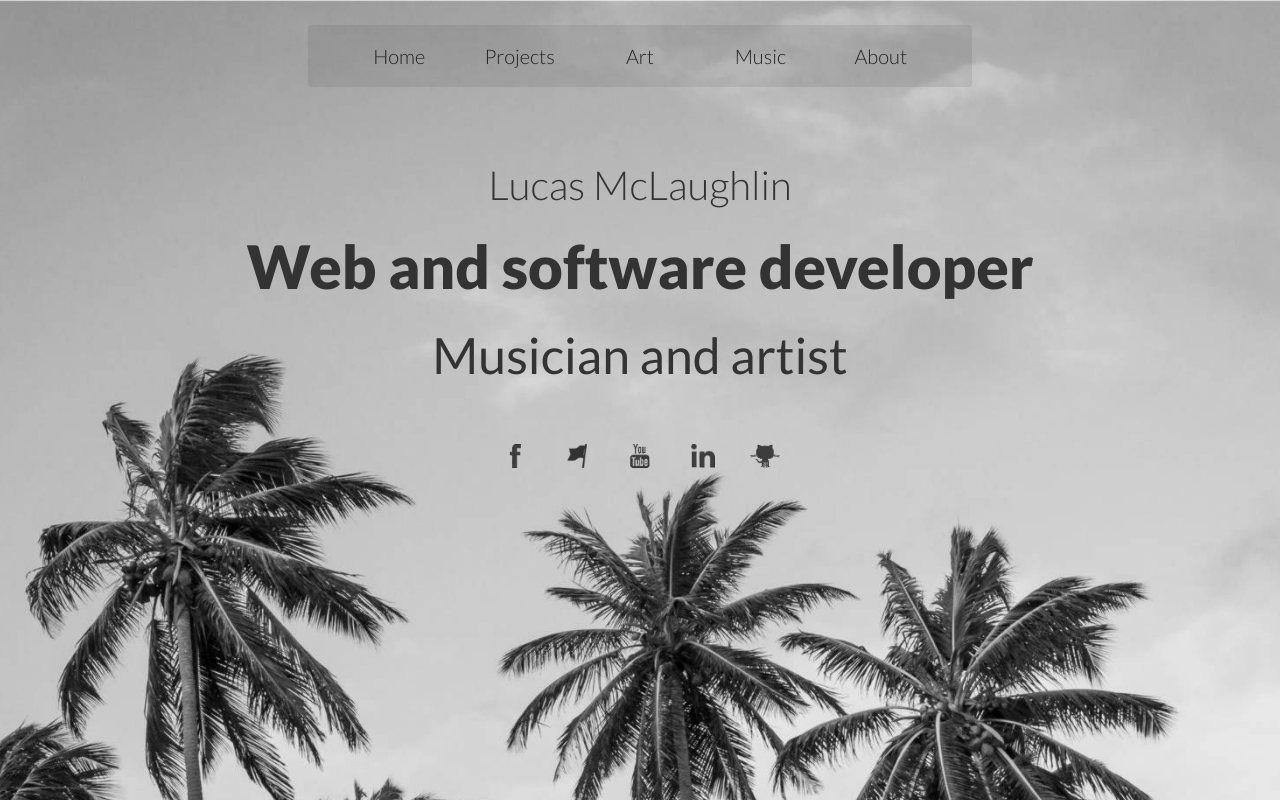
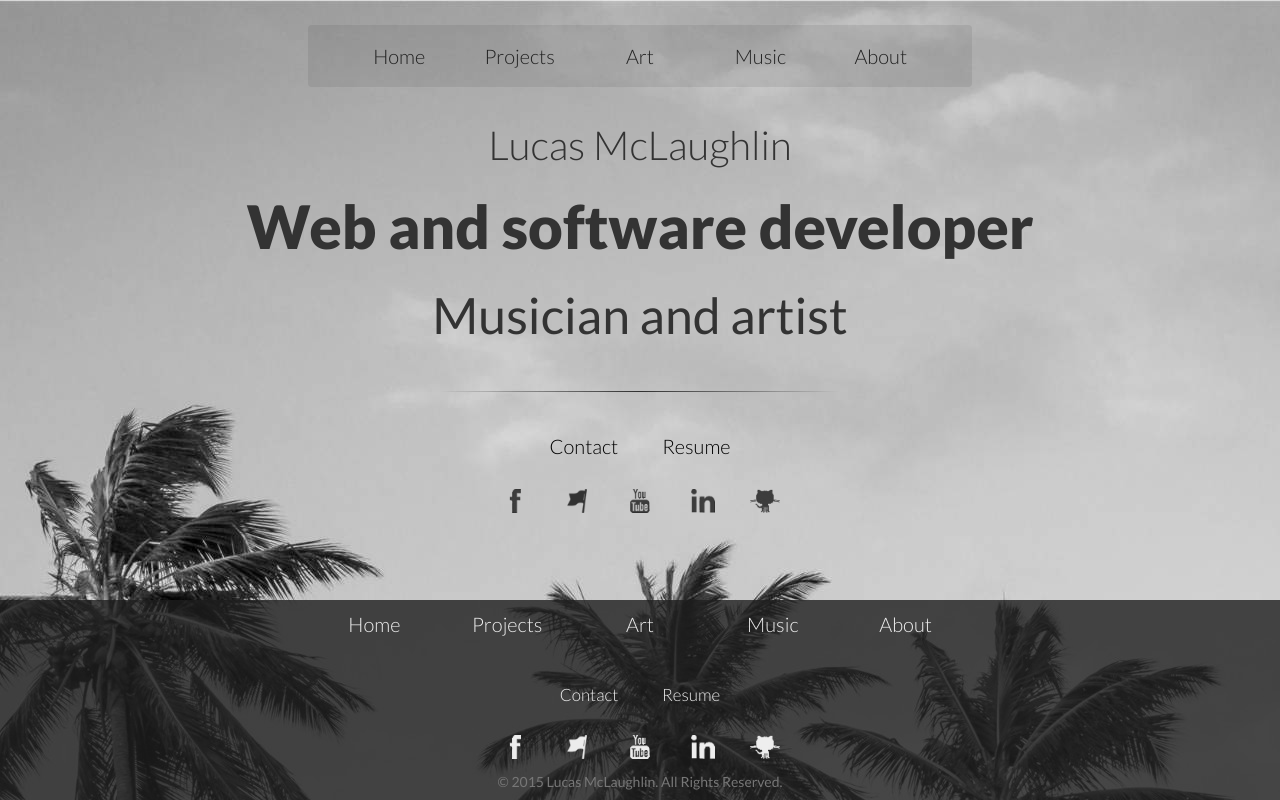
Before and after one commit to lgmclaughlin/PersonalSite, a PHP site: page / in a window 1280 px wide. Run offline with PHP 8.4, Linux system fonts and the light colour scheme.

Commit message:
Finished styling home page and footer. Fixed JS structure, scripts now more modulated and load after the html/css has loaded.

```diff
--- a/about.php
+++ b/about.php
@@ -19,8 +19,9 @@
                 My name is Lucas McLaughlin. I'm currently a senior studying at
                 Worcester Polytechnic Institute in Worcester, Massachusetts.
                 I'll be graduating in May, 2015 with a BS in computer science.
-                    I'm passionate about web-design, specifically in building beautiful,
-                    well-structured sites that are natural to use and easy to maintain.
+                I'm a full-stack developer that specializes web-design, and I'm
+                passionate about building beautiful, well-structured sites and
+                applications that are natural to use and easy to maintain.
             </p>
             <br /><br />
             <h4>Skills</h4>
@@ -75,4 +76,3 @@
         </div>
     </div>
 </div>
-</div> <!-- close the main-container div from index.php to allow modal blur -->
--- a/art.php
+++ b/art.php
@@ -6,4 +6,4 @@
 <!-- Div for modal images -->
 <div class="active-modal-div" id="active-modal-div">
     <!-- Filled and cleared by jQuery in art.js -->
-</div>
+    <!-- Div is closed in index.html -->
--- /dev/null
+++ b/assets/javascripts/error.js
@@ -0,0 +1,4 @@
+$(document).ready(function() {
+    // Unhide the footer
+    $('#footer').slideDown();
+});
--- /dev/null
+++ b/assets/javascripts/home.js
@@ -0,0 +1,3 @@
+$(document).ready(function() {
+    $('#footer').hide();
+});
--- /dev/null
+++ b/assets/javascripts/main.js
@@ -0,0 +1,11 @@
+$(document).ready(function() {
+    /**
+     * Implement parallax scrolling
+     */
+    $(window).scroll(function() {
+        var speed = 12;
+        var img = new Image;
+        img.src = $(document.body).css('background-image').replace('url', '').replace('(', '').replace(')', '').replace('"', '').replace('"', '');
+        $(document.body).css('background-position', "50% " + (-window.pageYOffset / speed) + "px");
+    });
+});
--- a/error.php
+++ b/error.php
@@ -6,4 +6,3 @@
         In other words, it wasn't found. Sorry about that!
     </p>
 </div>
-</div> <!-- close the main-container div from index.php to allow modal blur -->
--- a/home.php
+++ b/home.php
@@ -2,6 +2,15 @@
     <p class="name"><a href="?p=about" class="name-link">Lucas McLaughlin</a></p>
     <p class="title">Web and software developer</p>
     <p class="hobbies">Musician and artist</p>
+    <div class="hr-div">
+        <hr />
+    </div>
+    <div class="con-res-links-div">
+        <div class="nav-container">
+            <a href="?p=contact" class="con-res-link">Contact</a>
+            <a href="?p=resume" class="con-res-link">Resume</a>
+        </div>
+    </div>
     <div class="social-icons">
         <a href="https://www.facebook.com/McLovin905" target="_blank">
             <img class="fb-icon" />
@@ -20,4 +29,3 @@
         </a>
     </div>
 </div>
-</div> <!-- close the main-container div from index.php to allow modal blur -->
--- a/index.php
+++ b/index.php
@@ -15,7 +15,7 @@
 
 <body>
     <div class="wrapper">
-        <div class='main-container' id='main-container'> <!-- gets closed in the generated php below -->
+        <div class='main-container' id='main-container'>
             <!-- Top container div for whitespace -->
             <div class="container top-container"></div>
 
@@ -42,19 +42,15 @@
                             include_once('home.php');
                             break;
                         case 'projects':
-                            echo '<script type="text/javascript" src="assets/javascripts/projects.js"></script>';
                             include_once('projects.php');
                             break;
                         case 'art':
-                            echo '<script type="text/javascript" src="assets/javascripts/art.js"></script>';
                             include_once('art.php');
                             break;
                         case 'music':
-                            echo '<script type="text/javascript" src="assets/javascripts/music.js"></script>';
                             include_once('music.php');
                             break;
                         case 'about':
-                            echo '<script type="text/javascript" src="assets/javascripts/about.js"></script>';
                             include_once('about.php');
                             break;
                         default:
@@ -65,6 +61,7 @@
                     include_once('home.php');
                 }
             ?>
+        </div>
 
         <!-- Bottom container div for whitespace between content and footer -->
         <div class="bottom-container"></div>
@@ -77,6 +74,12 @@
                         $nav = new NavBar();
                         echo $nav->generateNav();
                     ?>
+                </div>
+            </div>
+            <div class="con-res-links-div">
+                <div class="nav-container">
+                    <a href="?p=contact" class="con-res-link-footer">Contact</a>
+                    <a href="?p=resume" class="con-res-link-footer">Resume</a>
                 </div>
             </div>
             <div class="social-icons">
@@ -96,7 +99,42 @@
                     <img class="gh-icon-inv" />
                 </a>
             </div>
+            <p class="content-p footer-p">
+
+            </p>
+            <p class="content-p copyright-p">
+                &copy 2015 Lucas McLaughlin. All Rights Reserved.
+            </p>
         </div>
     </div>
+
+    <!-- Get scripts -->
+    <script type="text/javascript" src="assets/javascripts/main.js"></script>
+    <?php
+        if (isset($_GET['p'])) {
+            $p = $_GET['p'];
+
+            switch($p) {
+                case 'home':
+                    echo '<script type="text/javascript" src="assets/javascripts/home.js"></script>';
+                    break;
+                case 'projects':
+                    echo '<script type="text/javascript" src="assets/javascripts/projects.js"></script>';
+                    break;
+                case 'art':
+                    echo '<script type="text/javascript" src="assets/javascripts/art.js"></script>';
+                    break;
+                case 'music':
+                    echo '<script type="text/javascript" src="assets/javascripts/music.js"></script>';
+                    break;
+                case 'about':
+                    break;
+                case 'error':
+                    break;
+                default:
+                    break;
+            }
+        }
+    ?>
 </body>
 </html>
--- a/music.php
+++ b/music.php
@@ -2,4 +2,3 @@
     $music = new Music();
     echo $music->generateMusic();
 ?>
-</div> <!-- close the main-container div from index.php to allow modal blur -->
--- a/projects.php
+++ b/projects.php
@@ -22,4 +22,3 @@
         echo $projectsPst->generateProjects('current');
     ?>
 </div>
-</div> <!-- close the main-container div from index.php to allow modal blur -->
--- a/scss/main.scss
+++ b/scss/main.scss
@@ -70,21 +70,44 @@
 }
 
 .bottom-container {
-    padding-top: 200px;
+    padding-top: 270px;
 }
 
 .footer {
     text-align: center;
     position: absolute;
     bottom: 0;
-    display: none;
     width: 100%;
-    height: 150px;
+    height: 200px;
     background-color: rgba(30, 30, 30, .8);
 }
 
 .navbar-footer {
     color: #bbb;
+    margin-bottom: 30px
+}
+
+.con-res-link {
+    color: #000;
+    margin: 0px 20px 0 20px;
+    font-size: 20px;
+
+    &:hover {
+        color: #eee;
+    }
+}
+
+.con-res-link-footer {
+    margin: 0px 20px 0 20px;
+    font-size: 17px;
+}
+
+.copyright-p {
+    color: #777;
+}
+
+html, body {
+    height: 100%;
 }
 
 body {
@@ -92,7 +115,7 @@ body {
     background-repeat: no-repeat;
     background-attachment: fixed;
     background-position: 50% 0%;
-    background-size: auto 140%;
+    background-size: auto auto;
     font-family: 'Lato', palatino linotype, sans-serif;
 }
 
@@ -302,7 +325,6 @@ button, button:visited, button:focus, button:active, button:hover {
 }
 
 .outer-content-div {
-    display: none;
     background-color: #eee;
     margin: 42px auto 0 auto;
 
@@ -324,7 +346,7 @@ button, button:visited, button:focus, button:active, button:hover {
 .home-content {
     margin: auto;
     text-align: center;
-    padding-top: 50px;
+    padding-top: 10px;
 
     .name-link, a.name-link:active, a.name-link:visited, a.name-link:focus {
         color: #333;
@@ -349,15 +371,21 @@ button, button:visited, button:focus, button:active, button:hover {
     .hobbies {
         font-size: 50px;
     }
+
+    .hr-div {
+        width: 400px;
+        margin: 40px auto 40px auto;
+    }
 }
 
 .social-icons {
     margin: auto;
-    padding-top: 40px;
+    padding-top: 25px;
 }
 
 // Apply general settings to all icons
-.fb-icon, .fb-pages-icon, .yt-icon, .li-icon, .gh-icon {
+.fb-icon, .fb-pages-icon, .yt-icon, .li-icon, .gh-icon,
+.fb-icon-inv, .fb-pages-icon-inv, .yt-icon-inv, .li-icon-inv, .gh-icon-inv {
     background-size: 30px, 30px;
     // Trick Chrome into thinking there is no image
     // Otherwise, a thin outline will appear since there
```
Also changed, not shown: assets/javascripts/art.js (+0 -17 lines), assets/javascripts/music.js (+0 -14 lines), assets/javascripts/projects.js (+5 -9 lines), css/main.css. Lines whose indentation alone changed are shown as unchanged.
